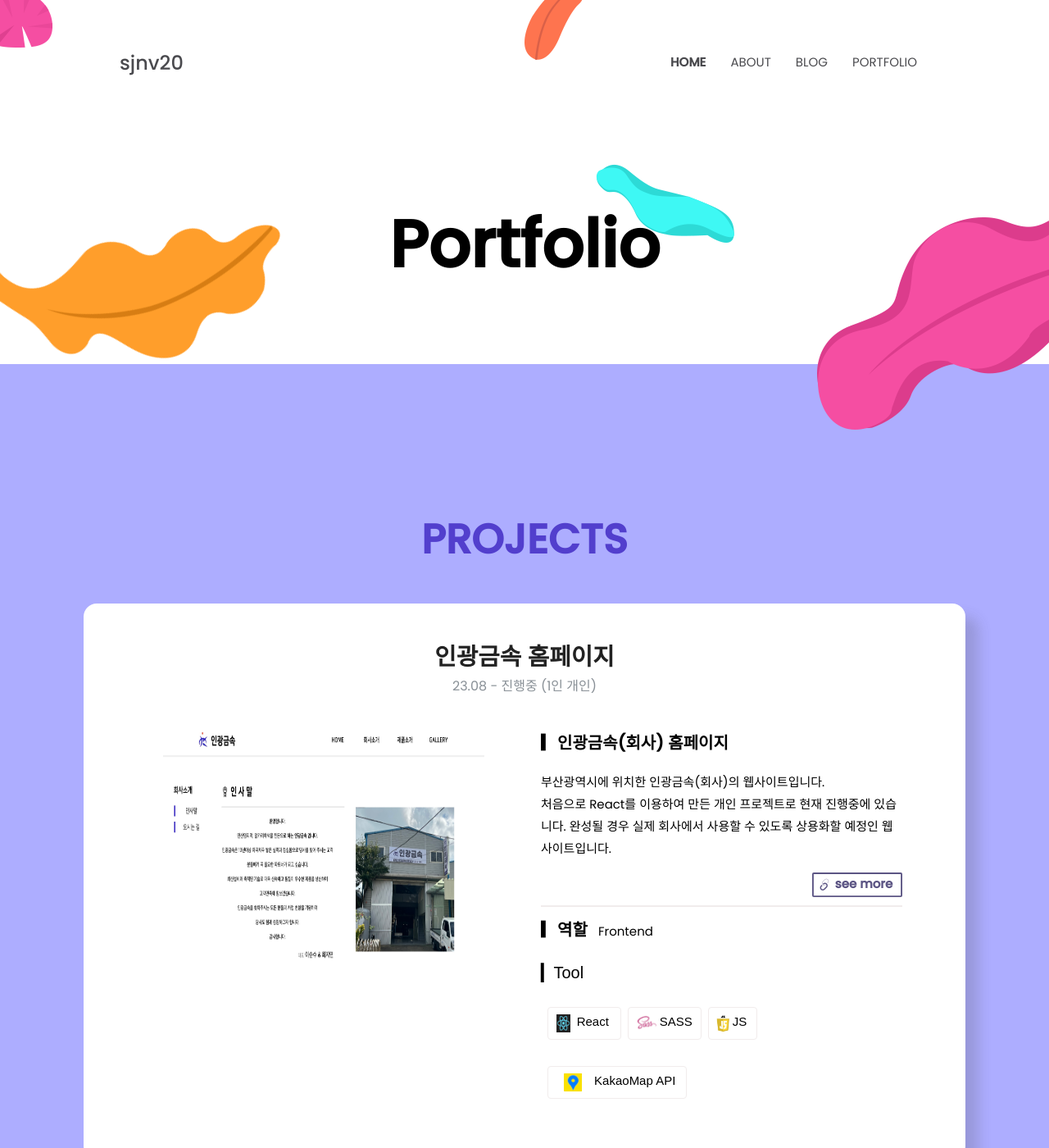
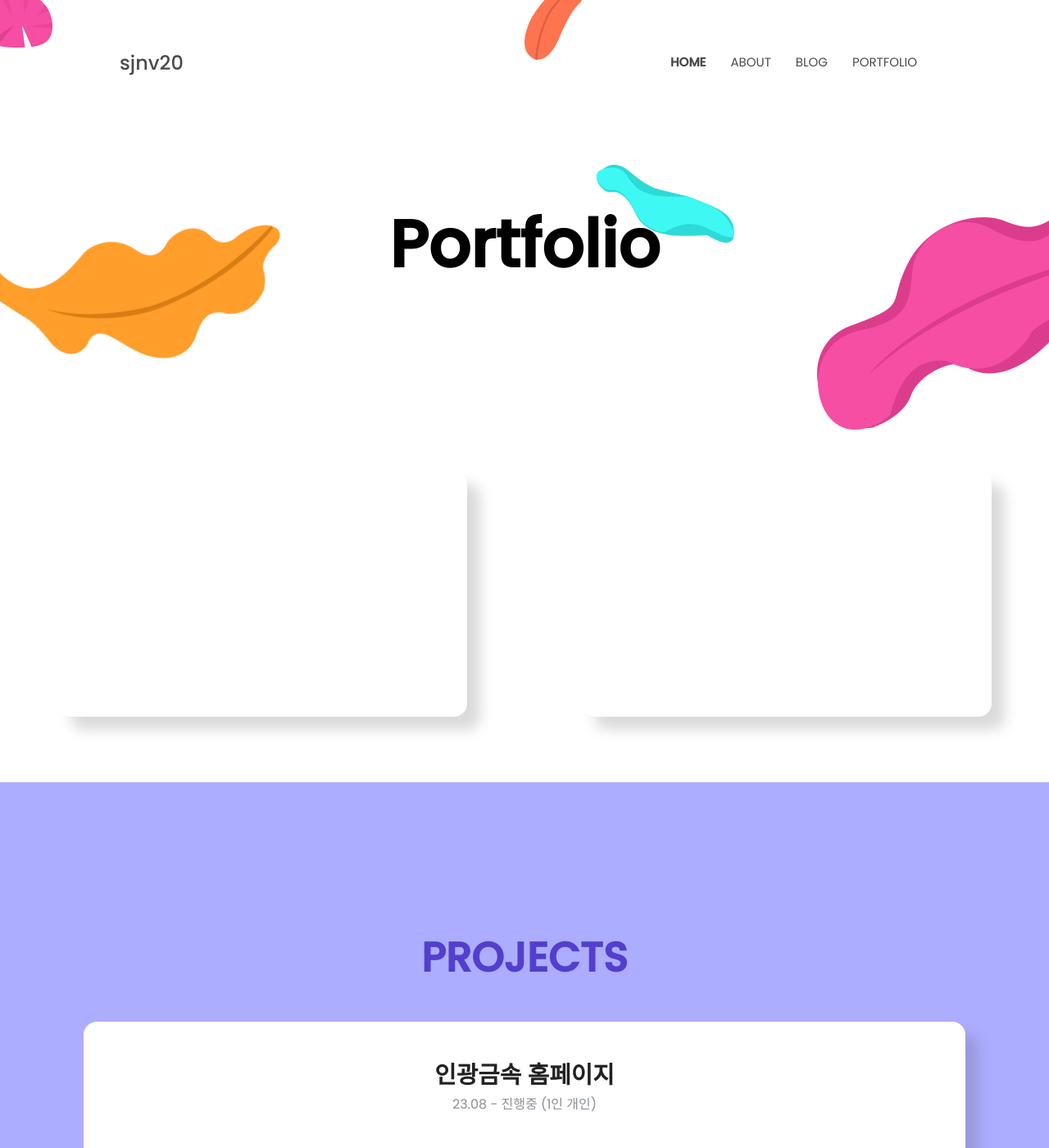
Before and after one commit to sjnv20/sjnv20.github.io, a Jekyll site: the page built from _pages/portfolio.html, in a window 1280 px wide and 1400 px high. Shown: the whole window at 82% size. Built offline with Jekyll 4.4.1, drawn with Linux system fonts in a browser that asks for light colours; some web fonts are replaced.

Commit message:
about edit

```diff
--- /dev/null
+++ b/_includes/git-tistory-section.html
@@ -0,0 +1,11 @@
+<section class="section">
+    <div class="section" style="padding:10px 0px 0px;">
+        <div style="display: flex;">
+            <div class="git_prj">
+
+            </div>
+            <div class="git_prj">
+            </div>
+        </div>
+    </div>
+</section>
--- a/_pages/portfolio.html
+++ b/_pages/portfolio.html
@@ -36,6 +36,7 @@ title: Portfolio
   </div>
 </section> -->
 <!-- /portfolio -->
+{% include git-tistory-section.html %}
 
 <article class="portpolio_atc">
   <div class="portpolio_contain">
--- a/assets/scss/style.scss
+++ b/assets/scss/style.scss
@@ -33,3 +33,5 @@ VERSION:	Versoin Number
 @import 'templates/about';
 
 @import 'templates/portfolio';
+
+@import 'templates/git-tistory';
--- /dev/null
+++ b/assets/scss/templates/_git-tistory.scss
@@ -0,0 +1,10 @@
+.git_prj{
+    width:500px;
+    height:300px;
+    padding:3rem;
+    margin: 0 auto;
+    border-radius: 1rem;
+    background-color: #fff;
+    box-shadow: 1rem 1rem 1rem 0 rgba(68,68,68,.2);
+    text-align: center;
+  }
```
Also changed, not shown: _pages/about.md (+2 -2 lines).
